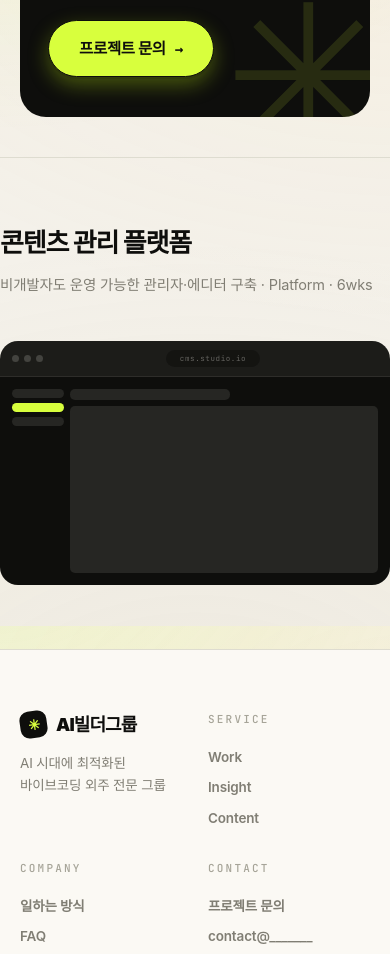
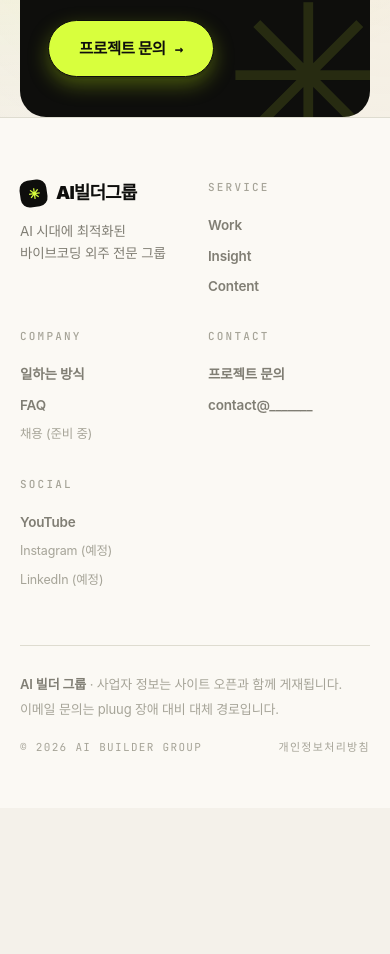
Before and after one commit to dk400/ai-builder-group, a Next.js app in the folder 05-서비스-nextjs/: page /work-detail in a window 390 px wide. Shown: the part 3594-4548 px from the top of the page. After the commit the page ends 4402 px from the top, so only its background shows below. Built offline with nearby package versions, Linux system fonts and the light colour scheme; no server answers; a web font is replaced by a local one.

Commit message:
fix(work): 상세 하단 다음 프로젝트 제거

```diff
--- a/05-서비스-nextjs/app/work-detail/view.tsx
+++ b/05-서비스-nextjs/app/work-detail/view.tsx
@@ -118,27 +118,6 @@ export default function WorkDetailView() {
         </div>
       </section>
 
-      {/* 다음 프로젝트 전환 (significa) */}
-      <Link className="next-proj" href="/work-detail" data-cursor="NEXT →">
-        <div className="wrap in">
-          <div>
-            <h3>콘텐츠 관리 플랫폼</h3>
-            <p>비개발자도 운영 가능한 관리자·에디터 구축 · Platform · 6wks</p>
-          </div>
-          <div className="slot">
-            <div className="bf">
-              <div className="bf__bar"><i></i><i></i><i></i><span className="url">cms.studio.io</span></div>
-              <div className="bf__body">
-                <div className="row" style={{ height: '100%' }}>
-                  <div style={{ width: 52, display: 'flex', flexDirection: 'column', gap: 5 }}><div className="bl" style={{ height: 9 }}></div><div className="bl bl--lime" style={{ height: 9 }}></div><div className="bl" style={{ height: 9 }}></div></div>
-                  <div style={{ flex: 1, display: 'flex', flexDirection: 'column', gap: 6 }}><div className="bl" style={{ height: 11, width: '52%' }}></div><div className="bl" style={{ flex: 1 }}></div></div>
-                </div>
-              </div>
-            </div>
-            <div className="slot__spec"><b>Asset — Next 썸네일</b><span>다음 프로젝트 커버</span><em>1520×950px</em></div>
-          </div>
-        </div>
-      </Link>
     </main>
   )
 }
--- a/05-서비스-nextjs/app/work-detail/work-detail.css
+++ b/05-서비스-nextjs/app/work-detail/work-detail.css
@@ -39,18 +39,7 @@
 .aside a.b-chip:hover { border-color: var(--ink); transform: translateY(-1px); }
 .aside .note { margin: 0; padding: 14px 22px; border-top: 1px solid var(--line); font-family: var(--mono);
   font-size: 12px; color: var(--muted-2); line-height: 1.7; }
-/* significa식 "다음 프로젝트" 전환 푸터 */
-.next-proj { display: block; text-decoration: none; border-top: 1px solid var(--line); margin-top: 40px; }
-.next-proj .in { display: grid; grid-template-columns: 1fr 340px; gap: 44px; align-items: center;
-  padding: 64px 0; transition: background var(--hover); }
-.next-proj:hover .in { background: var(--paper-2); }
-.next-proj .k { font-family: var(--mono); font-size: 12px; letter-spacing: .24em; color: var(--muted-2); text-transform: uppercase; display: block; margin-bottom: 16px; }
-.next-proj h3 { margin: 0 0 8px; font-size: clamp(26px, 3.4vw, 40px); font-weight: 800; letter-spacing: -0.045em; }
-.next-proj:hover h3 { text-decoration: underline; text-underline-offset: 6px; text-decoration-thickness: 3px; }
-.next-proj p { margin: 0; color: var(--muted); font-size: 14.5px; }
-.next-proj .slot { aspect-ratio: 16/10; }
 @media (max-width: 900px) {
   .wd-body { grid-template-columns: 1fr; } .aside { position: static; order: -1; }
   .wd-art .shot--pair { grid-template-columns: 1fr; }
-  .next-proj .in { grid-template-columns: 1fr; }
 }
```
Also changed, not shown: 1 other file (tests, documents, lock files or other folders).
